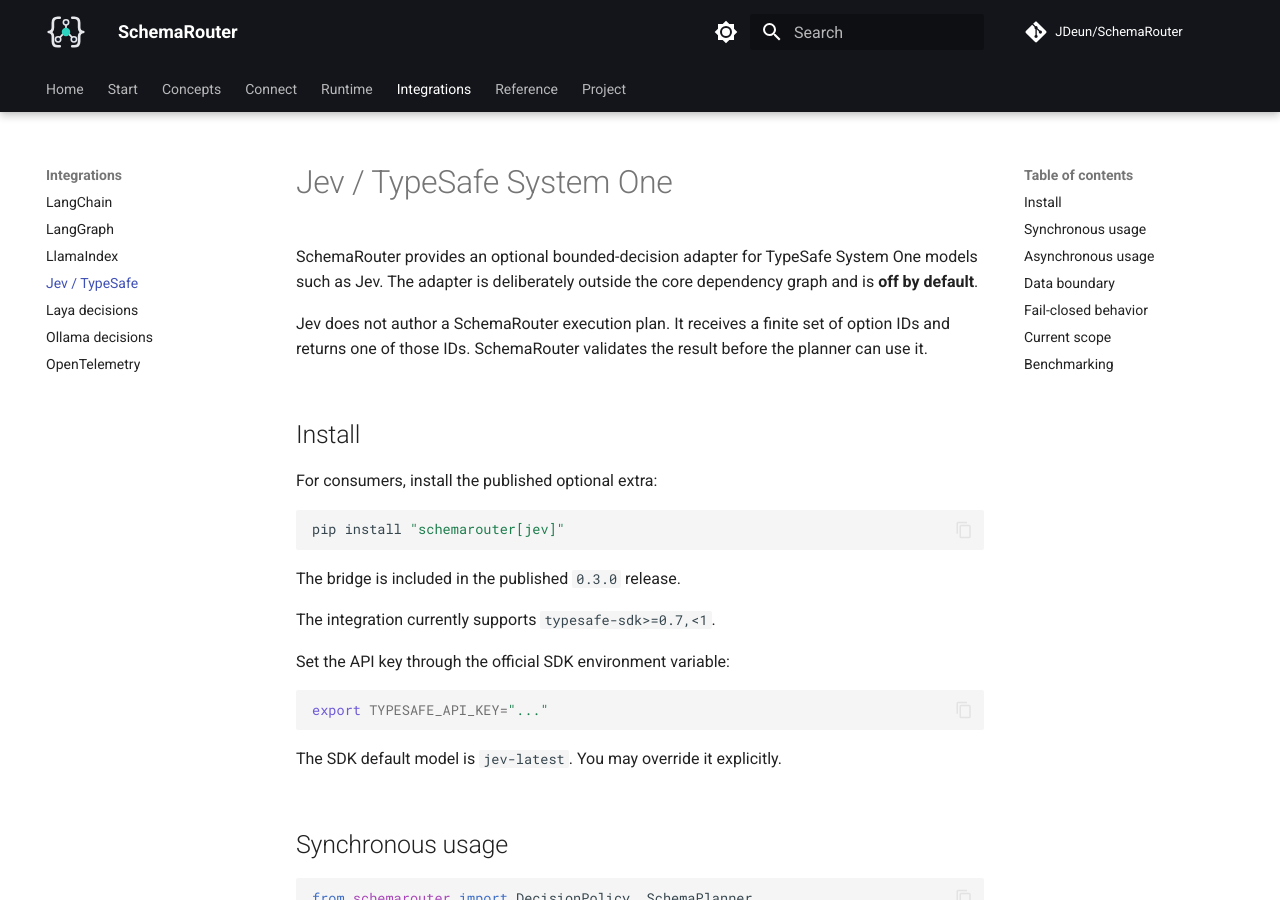
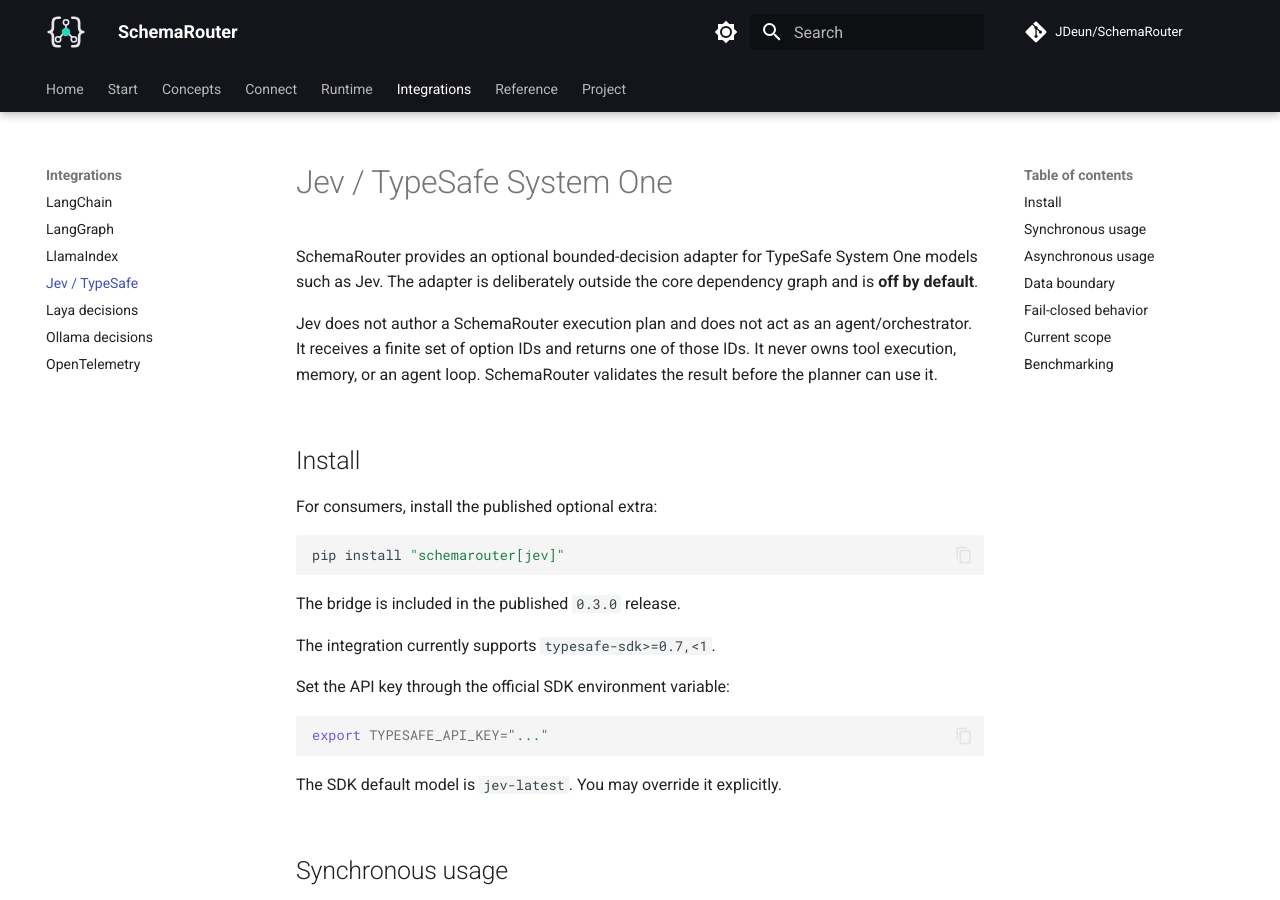
Before and after one commit to JDeun/SchemaRouter, an MkDocs documentation site: the page built from docs/integrations/jev.md, in a window 1280 px wide and 900 px high. Built offline with MkDocs 1.6.1 and Material for MkDocs 9.7.7, drawn with Linux system fonts in a browser that asks for light colours; comment, search, counter and statistics services are not loaded.

Commit message:
docs: clarify Jev remains a bounded classifier-like provider

```diff
--- a/docs/integrations/jev.md
+++ b/docs/integrations/jev.md
@@ -3,8 +3,9 @@
 SchemaRouter provides an optional bounded-decision adapter for TypeSafe System One models such as
 Jev. The adapter is deliberately outside the core dependency graph and is **off by default**.
 
-Jev does not author a SchemaRouter execution plan. It receives a finite set of option IDs and
-returns one of those IDs. SchemaRouter validates the result before the planner can use it.
+Jev does not author a SchemaRouter execution plan and does not act as an agent/orchestrator. It
+receives a finite set of option IDs and returns one of those IDs. It never owns tool execution,
+memory, or an agent loop. SchemaRouter validates the result before the planner can use it.
 
 ## Install
 
```
